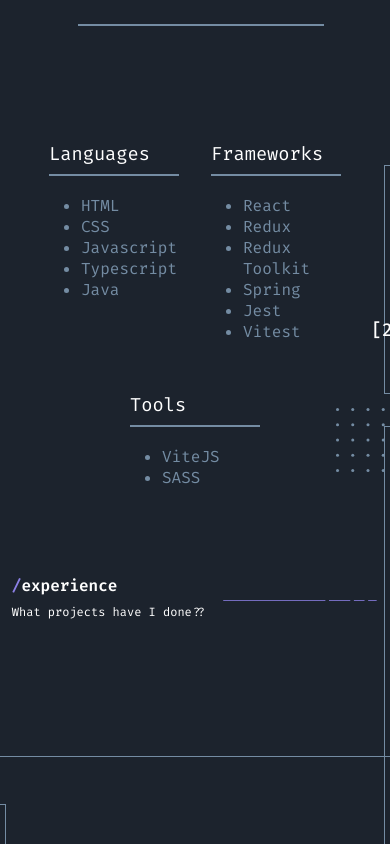
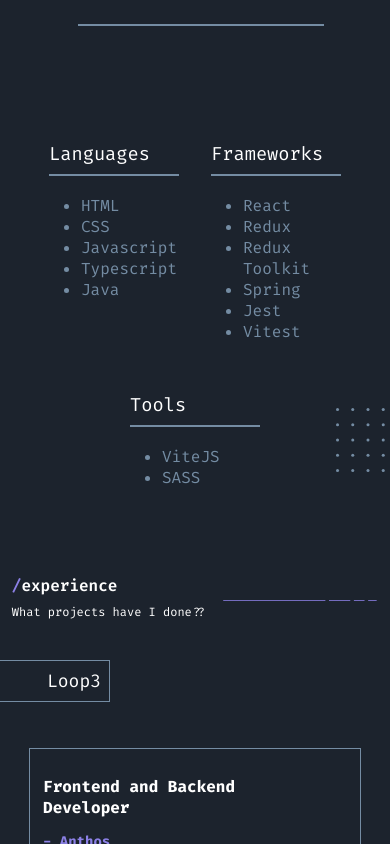
Before and after one commit to juliancoder22/my-portfolio, a React (Vite) app: page / in a window 390 px wide. Shown: the part 1156-2000 px from the top of the page. Built offline with nearby package versions, Linux system fonts and the light colour scheme.

Commit message:
experience mobile redesign

```diff
--- a/src/components/ExperienceComponent/ExperienceComponent.scss
+++ b/src/components/ExperienceComponent/ExperienceComponent.scss
@@ -88,3 +88,43 @@
   left: 24rem;
   bottom: 4.2rem;
 }
+
+@media screen and (max-width: 768px) {
+  .experience {
+    height: auto;
+    padding-bottom: 2rem;
+    &__company-square {
+      width: rem(100);
+      top: 6rem;
+      left: -0.5rem;
+      padding: 0.5rem;
+
+      span {
+        font-size: rem(18);
+      }
+    }
+
+    &__first-square,
+    &__second-square,
+    &__third-square {
+      display: none;
+    }
+
+    &__experiences {
+      display: flex;
+      flex-direction: column;
+      align-items: center;
+      justify-content: center;
+      gap: 6rem;
+      padding-top: 8rem;
+    }
+  }
+
+  .anthos {
+    position: static;
+  }
+
+  .madcave {
+    position: static;
+  }
+}
--- a/src/components/ExperienceComponent/ExperienceComponent.tsx
+++ b/src/components/ExperienceComponent/ExperienceComponent.tsx
@@ -17,6 +17,7 @@
         <span>Loop3</span>
       </div>
 
+      <div className="experience__experiences">
         <ExperienceWork
           title={anthos.title}
           projectName={anthos.projectName}
@@ -24,17 +25,6 @@
           content={anthos.content}
           className="anthos"
         />
-
-      <div className="experience__work-connection-one"></div>
-
-      <div className="experience__work-connection-two"></div>
-
-      <img src={DoubleChevron} className="experience__double-chevron" />
-
-      <div className="experience__first-square"></div>
-      <div className="experience__second-square"></div>
-      <div className="experience__third-square"></div>
-
         <ExperienceWork
           title={madcave.title}
           projectName={madcave.projectName}
@@ -43,5 +33,10 @@
           className="madcave"
         />
       </div>
+
+      <div className="experience__first-square"></div>
+      <div className="experience__second-square"></div>
+      <div className="experience__third-square"></div>
+    </div>
   );
 };
--- a/src/components/ExperienceWork/ExperienceWork.scss
+++ b/src/components/ExperienceWork/ExperienceWork.scss
@@ -58,3 +58,41 @@
     }
   }
 }
+
+@media screen and (max-width: 768px) {
+  .experience-work {
+    width: 85%;
+    overflow: hidden;
+
+    &__header {
+      padding: 0.8rem;
+    }
+
+    .left {
+      width: 90%;
+    }
+
+    h2 {
+      font-size: rem(16);
+    }
+
+    h3 {
+      font-size: rem(14);
+    }
+
+    .right {
+      width: 0%;
+
+      span {
+        display: none;
+      }
+    }
+
+    &__content {
+      padding: 0.7rem;
+      p {
+        font-size: rem(12);
+      }
+    }
+  }
+}
```
Lines whose indentation alone changed are shown as unchanged.
